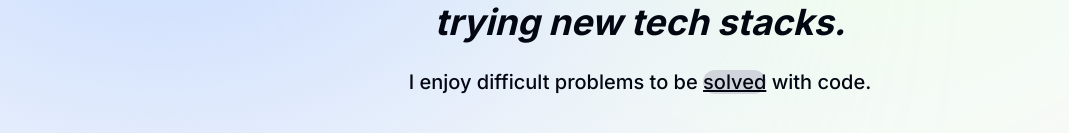
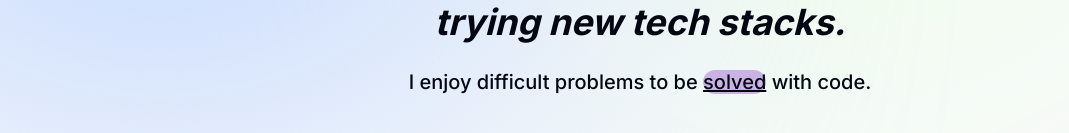
Before and after one commit to addicted2crypto/new_portfolio, a Next.js app: page / in a window 1280 px wide. Shown: the part 369-502 px from the top of the page, without its empty margins (0-1069 px from the left). Built offline with nearby package versions, Linux system fonts and the light colour scheme.

Commit message:
About me section created

```diff
--- /dev/null
+++ b/src/app/components/about-me.tsx
@@ -0,0 +1,7 @@
+import React from 'react'
+
+export default function AboutMe() {
+  return (
+    <div>about-me</div>
+  )
+}
--- a/src/app/components/intro.tsx
+++ b/src/app/components/intro.tsx
@@ -65,7 +65,7 @@ export default function Intro() {
                 </h2>
                 <h3>
                     <span className='font-semi-bold text-xl'>
-                        I enjoy difficult problems to be <span className='bg-gray-300 rounded-2xl underline'>solved</span> with code.
+                        I enjoy difficult problems to be <span className='bg-[#c9b2e4] rounded-full underline'>solved</span> with code.
                     </span>
                 </h3>
                 <motion.div className='flex flex-col items-center justify-center text-lg hover:cursor-pointer sm:flex-row pt-8 gap-2 px-2 font-medium'
```
